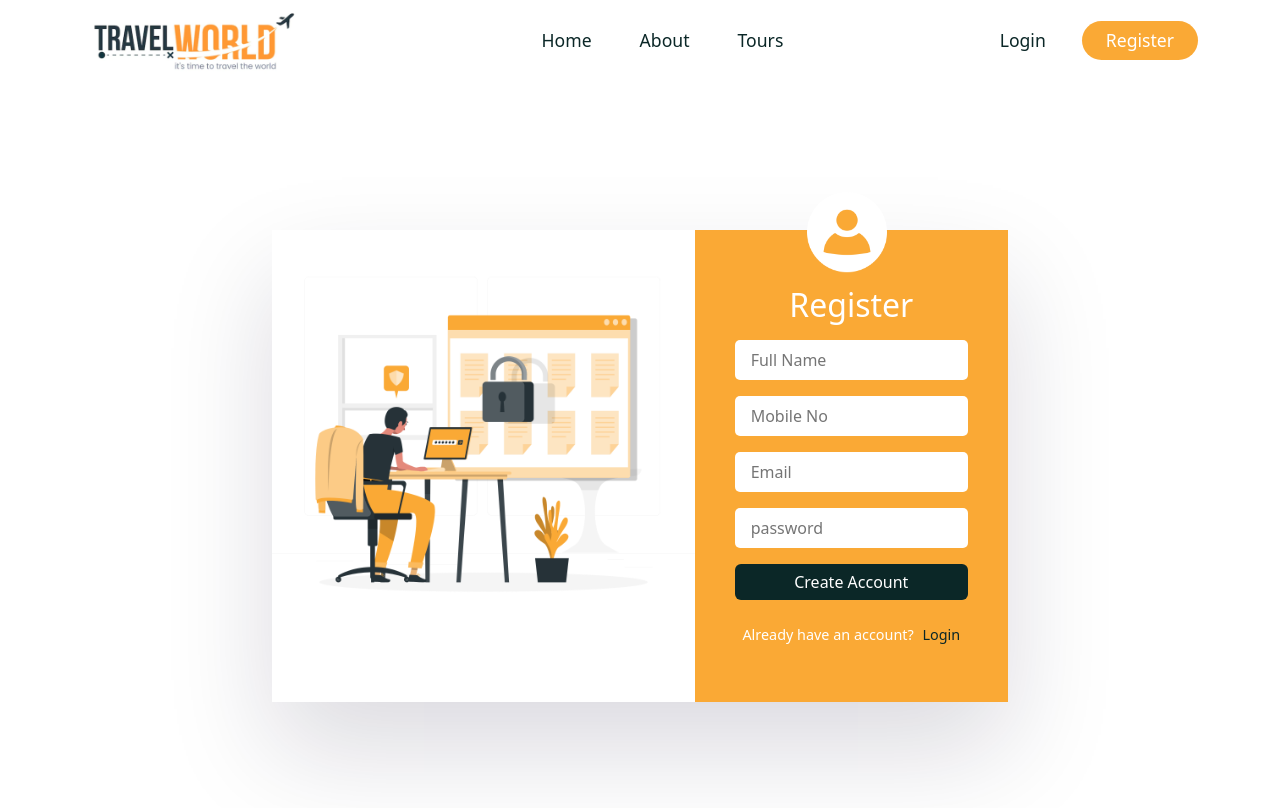
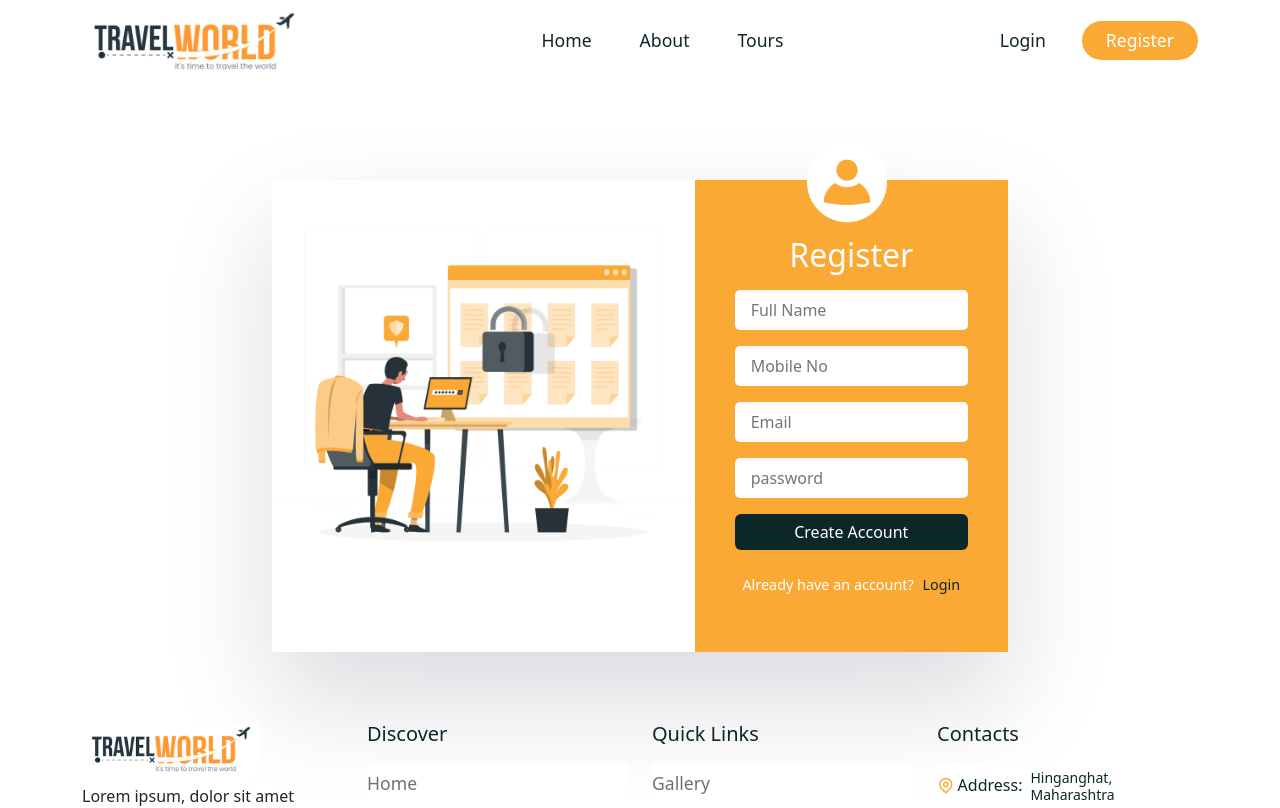
Before and after one commit to krh1102002/TandTwebsite, a React (Create React App) app in the folder frontend/: page /register in a window 1280 px wide. Shown: the top 808 px of the page. Built offline with nearby package versions, Linux system fonts and the light colour scheme; a web font is replaced by a local one.

Commit message:
resolving errors

```diff
--- a/frontend/src/Pages/Login.jsx
+++ b/frontend/src/Pages/Login.jsx
@@ -20,7 +20,7 @@ const Login = () => {
   };
 
   return (
-    <section>
+    <section style={{padding:"0px"}}>
       <Container>
         <Row>
           <Col lg="8" className="m-auto">
--- a/frontend/src/Pages/Register.jsx
+++ b/frontend/src/Pages/Register.jsx
@@ -20,7 +20,7 @@ const Register = () => {
   };
 
   return (
-    <section>
+    <section style={{padding:"0px"}}>
       <Container>
         <Row>
           <Col lg="8" className="m-auto">
```
